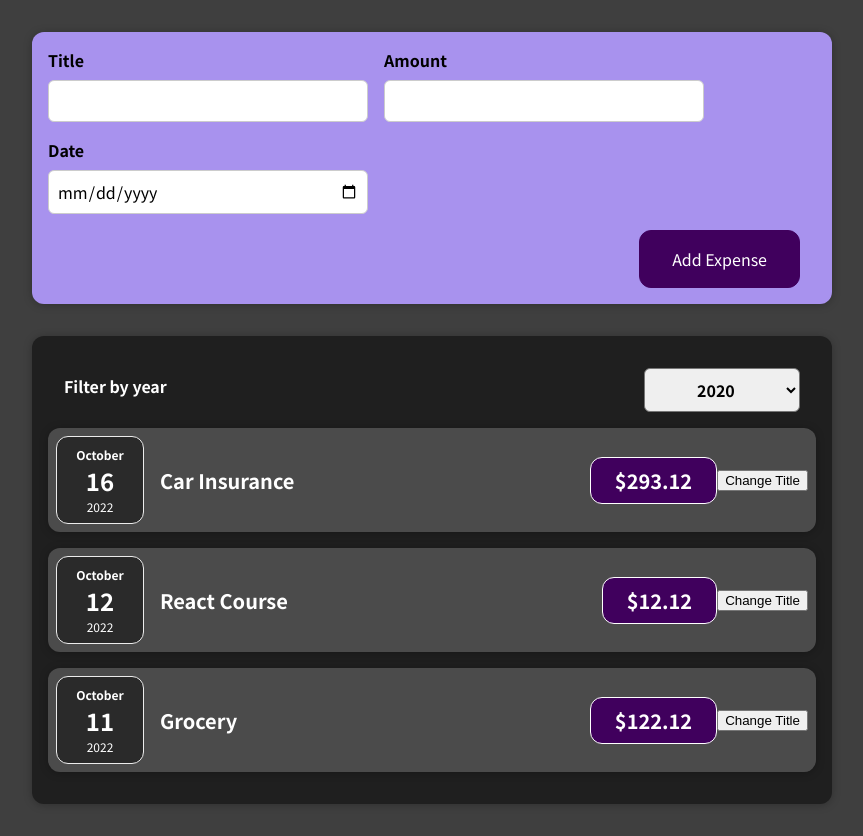
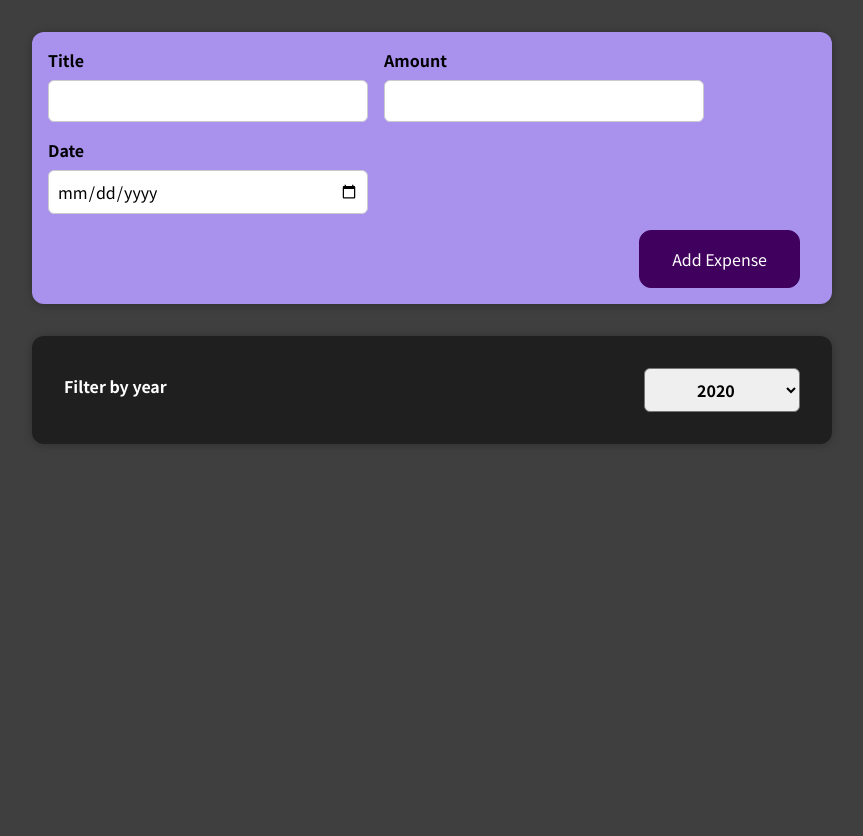
Before and after one commit to leoletangit/course-react-js, a React (Create React App) app: page / in a window 1280 px wide. Shown: the whole page, without its empty margins (208-1071 px from the left). After the commit the page ends 800 px from the top, so only its background shows below. Built offline with nearby package versions, Linux system fonts and the light colour scheme.

Commit message:
Add logic to filter component. Add logic to support dynamic expenses

```diff
--- a/src/App.js
+++ b/src/App.js
@@ -1,19 +1,22 @@
 import Expenses from "./components/Expenses/Expenses";
 import NewExpense from "./components/NewExpense/NewExpense";
+import {useState} from "react";
+
+const DUMMY_EXPENSES  = [
+    {id: Math.random().toString(), date: new Date(2022,9,16), title: 'Car Insurance', amount: 293.12},
+    {id: Math.random().toString(), date: new Date(2022,9,12), title: 'React Course', amount: 12.12},
+    {id: Math.random().toString(), date: new Date(2021,9,11), title: 'Grocery', amount: 122.12}
+];
 const App = () => {
-    const expenseDate = new Date(2022,9,16);
-    const expenseTitle = 'Car Insurance'
-    const expenseAmount = 294.67;
-
-    const expenses = [
-        {date: new Date(2022,9,16), title: 'Car Insurance', amount: 293.12},
-        {date: new Date(2022,9,12), title: 'React Course', amount: 12.12},
-        {date: new Date(2022,9,11), title: 'Grocery', amount: 122.12}
-    ];
+    const [expenses,setExpenses] = useState(DUMMY_EXPENSES);
+    const [filteredExpenses,setFilteredExpenses] = useState(null);
 
     const addExpenseHandler = (expense) => {
-        console.log(expense);
+        setExpenses(prevExpenses => {
+            return [expense, ...prevExpenses];
+        });
     };
+
   return (
     <div>
         <NewExpense onAddExpense = {addExpenseHandler} />
--- a/src/components/Expenses/ExpenseItem.js
+++ b/src/components/Expenses/ExpenseItem.js
@@ -5,11 +5,6 @@ import {useState} from "react";
 
 const ExpenseItem = (props) => {
     let [title, setTitle] = useState(props.title);
-
-    const clickHandler = () => {
-        setTitle("Updated")
-        console.log(title);
-    };
     return  (
         <Card className="expense-item">
             <ExpenseDate date={props.date}/>
@@ -17,7 +12,7 @@ const ExpenseItem = (props) => {
                 <h2>{title}</h2>
                 <div className="expense-item__price">${props.amount}</div>
             </div>
-            <button onClick={clickHandler}>Change Title</button>
+
         </Card>
     );
 }
--- a/src/components/Expenses/Expenses.js
+++ b/src/components/Expenses/Expenses.js
@@ -11,13 +11,16 @@ const Expenses = (props) => {
         console.log(selectedYear);
         setFilteredYear(selectedYear);
     };
+
+    const filteredExpenses = props.expenses.filter(expense => {
+       return filteredYear === 'ALL' || new Date(expense.date).getFullYear().toString()  === filteredYear;
+    });
+
     return (
         <div>
             <Card className="expenses">
                 <ExpensesFilter selected={filteredYear} onChangeFilter={filterChangeHandler} />
-                <ExpenseItem title={props.expenses[0].title} date={props.expenses[0].date} amount={props.expenses[0].amount}/>
-                <ExpenseItem title={props.expenses[1].title} date={props.expenses[1].date} amount={props.expenses[1].amount}/>
-                <ExpenseItem title={props.expenses[2].title} date={props.expenses[2].date} amount={props.expenses[2].amount}/>
+                {filteredExpenses.map(expense => <ExpenseItem key={expense.id} title={expense.title} date={expense.date} amount={expense.amount}/>)}
             </Card>
         </div>
     );
--- a/src/components/Expenses/ExpensesFilter.js
+++ b/src/components/Expenses/ExpensesFilter.js
@@ -17,6 +17,7 @@ const ExpensesFilter = (props) => {
                     <option value='2021'>2021</option>
                     <option value='2020'>2020</option>
                     <option value='2019'>2019</option>
+                    <option value='ALL'>ALL</option>
                 </select>
             </div>
         </div>
```
Also changed, not shown: 1 other file (tests, documents, lock files or other folders).
